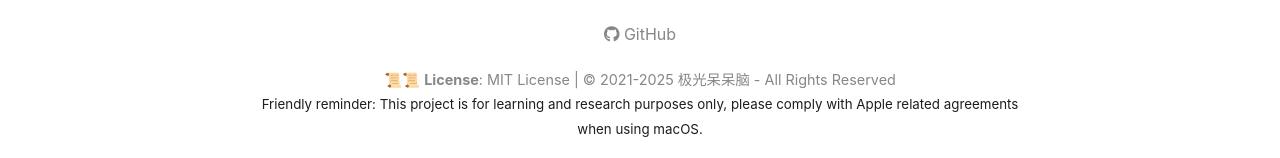
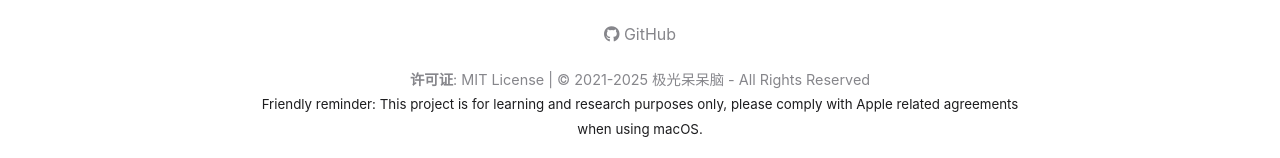
Before and after one commit to bilijp153/web, a plain HTML site: page installation.html in a window 1280 px wide. Shown: the part 4565-4723 px from the top of the page. Drawn offline with Linux system fonts and the light colour scheme.

Commit message:
Update installation.html

```diff
--- a/installation.html
+++ b/installation.html
@@ -758,7 +758,7 @@ python gibMacOS.command</code></pre>
                 <a href="compatibility.html"><i class="fas fa-laptop-code"></i> <span data-lang-key="nav_compatibility">系统兼容</span></a>
                 <a href="https://github.com/bilijp153/ASUS-VivoBook-FL8700JP-Hackintosh"><i class="fab fa-github"></i> GitHub</a>
             </div>
-            <p class="copyright">📜📜 <strong data-lang-key="license">许可证</strong>: MIT License | © 2021-2025 极光呆呆脑 - <span data-lang-key="rights_reserved">保留所有权利</span></p>
+            <p class="copyright"><strong data-lang-key="license">许可证</strong>: MIT License | © 2021-2025 极光呆呆脑 - <span data-lang-key="rights_reserved">保留所有权利</span></p>
             <p><small data-lang-key="footer_note">温馨提示：本项目仅用于学习和研究目的，使用 macOS 请遵守苹果公司相关协议</small></p>
         </div>
     </footer>
@@ -830,7 +830,6 @@ python gibMacOS.command</code></pre>
                 'install_step4_detail': '按照向导完成macOS初始设置，创建用户账户等。',
                 'install_warning_title': '常见问题：',
                 'install_warning_desc': '如果安装过程中出现卡住、重启或错误，请尝试使用不同的引导参数，如"-v"调试模式、"agdpmod=pikera"解决显卡问题等。',
-                'license': '许可证',
                 'rights_reserved': '保留所有权利',
                 'footer_note': '温馨提示：本项目仅用于学习和研究目的，使用 macOS 请遵守苹果公司相关协议'
             },
@@ -898,7 +897,6 @@ python gibMacOS.command</code></pre>
                 'install_step4_detail': '按照精靈完成macOS初始設定，建立使用者帳戶等。',
                 'install_warning_title': '常見問題：',
                 'install_warning_desc': '如果安裝過程中出現卡住、重啟或錯誤，請嘗試使用不同的引導參數，如"-v"除錯模式、"agdpmod=pikera"解決顯示卡問題等。',
-                'license': '許可證',
                 'rights_reserved': '保留所有權利',
                 'footer_note': '溫馨提示：本項目僅用於學習和研究目的，使用 macOS 請遵守蘋果公司相關協議'
             },
@@ -966,7 +964,6 @@ python gibMacOS.command</code></pre>
                 'install_step4_detail': 'Follow the wizard to complete macOS initial setup, create user account, etc.',
                 'install_warning_title': 'Common Issues:',
                 'install_warning_desc': 'If the installation process gets stuck, restarts or errors, try using different boot arguments such as "-v" debug mode, "agdpmod=pikera" to solve graphics issues, etc.',
-                'license': 'License',
                 'rights_reserved': 'All Rights Reserved',
                 'footer_note': 'Friendly reminder: This project is for learning and research purposes only, please comply with Apple related agreements when using macOS.'
             }
```
